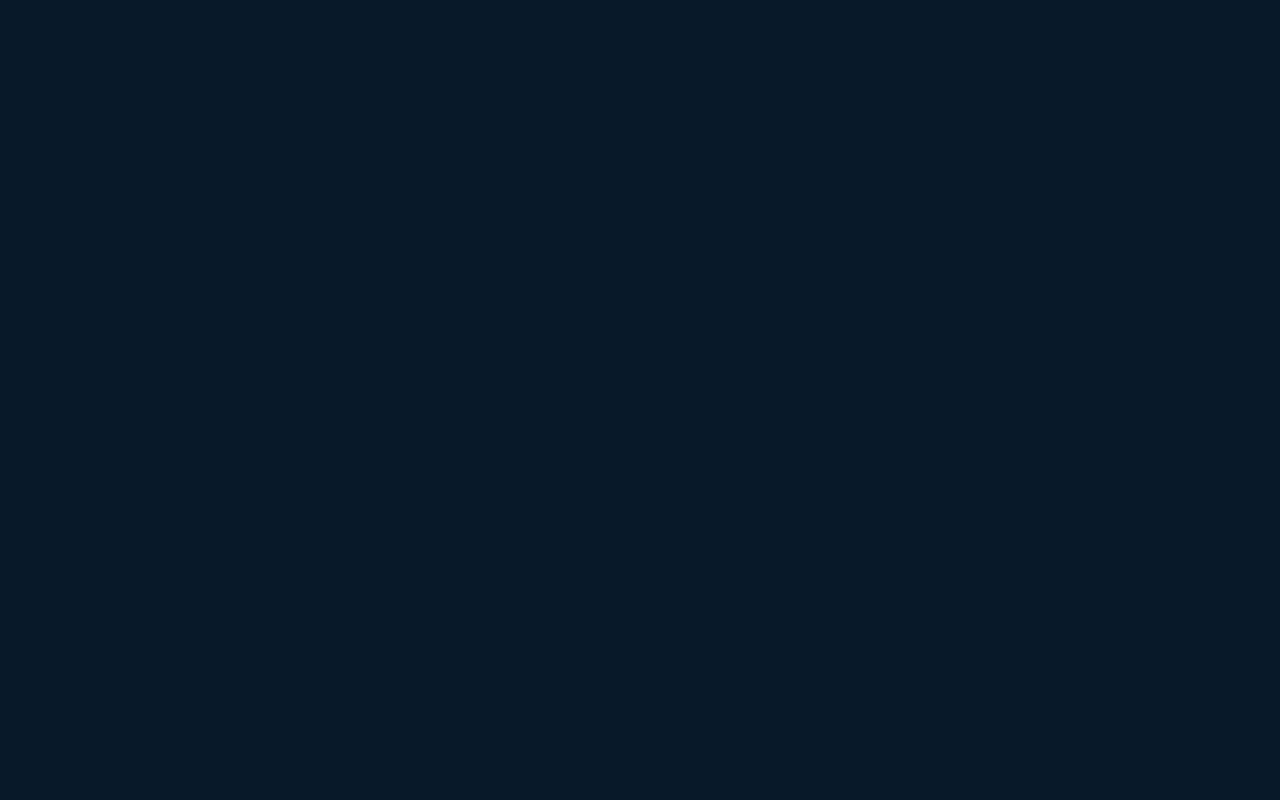
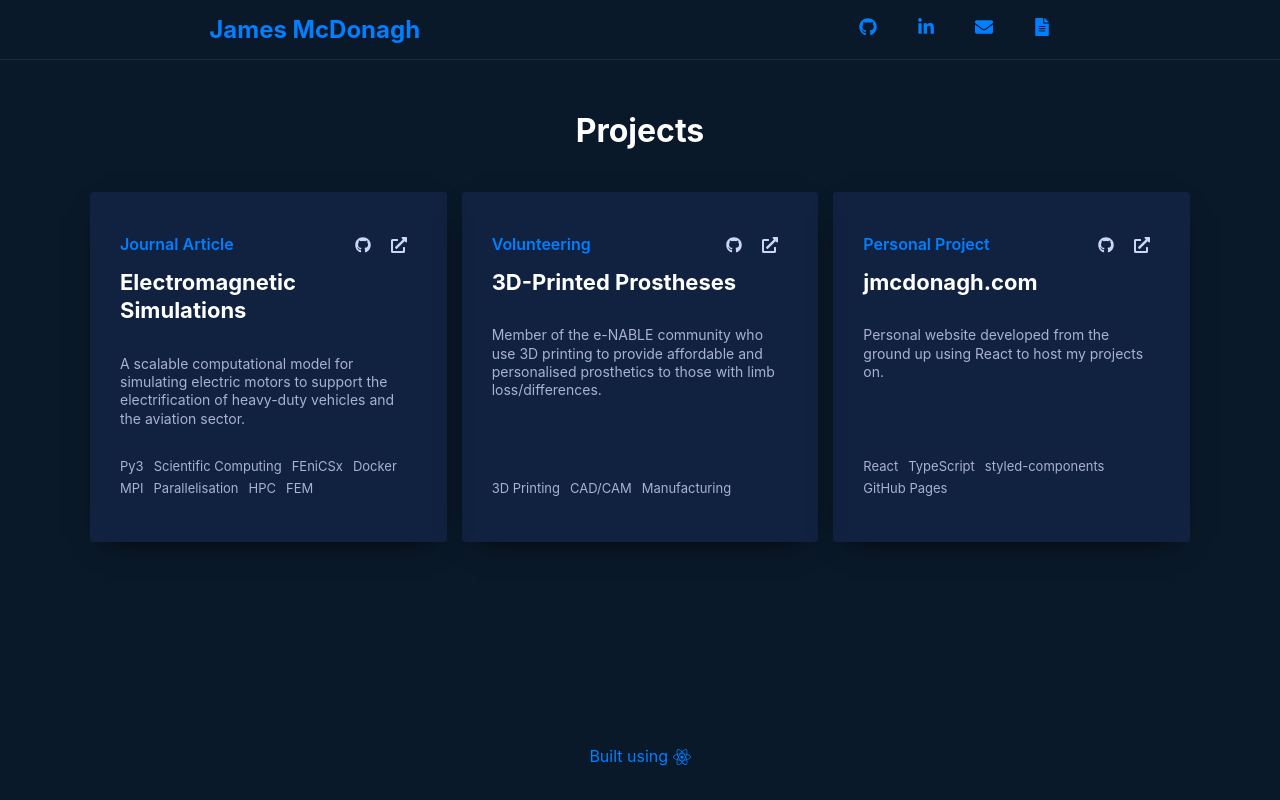
Before and after one commit to jdmcdonagh/jmcdonagh, a React (Create React App) app in the folder my-app/: page / in a window 1280 px wide. Built offline with nearby package versions, Linux system fonts and the light colour scheme.

Commit message:
Update App.tsx

```diff
--- a/my-app/src/App.tsx
+++ b/my-app/src/App.tsx
@@ -33,12 +33,7 @@ export default function App() {
     <ThemeModeContext.Provider value={colorMode}>
       <ThemeProvider theme={theme}>
         <GlobalStyles />
-        <Router basename="/index.html">
-          <Routes>
-            <Route path="/" element={<Homepage />} />
-            <Route path="/projects" element={<Homepage />}/>
-          </Routes>
-        </Router>
+        <Homepage />
       </ThemeProvider>
     </ThemeModeContext.Provider>
   );
```
